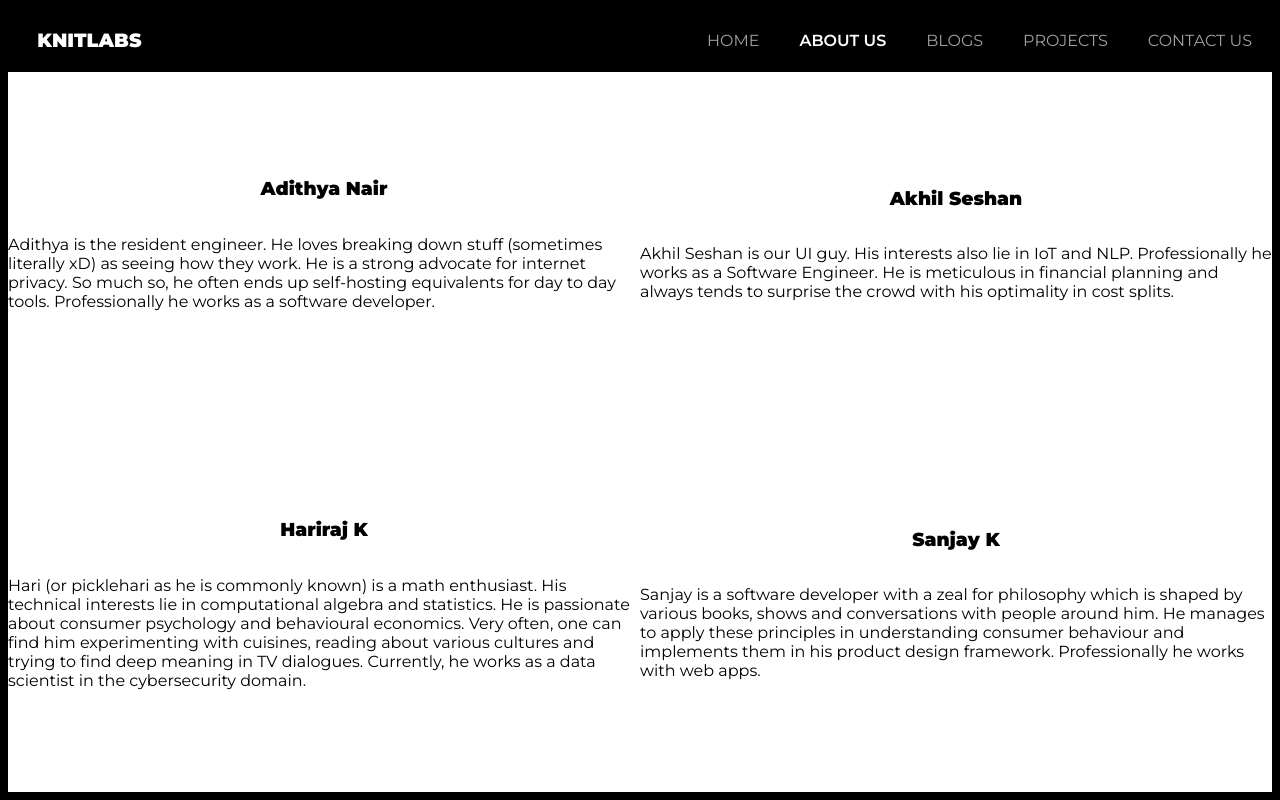
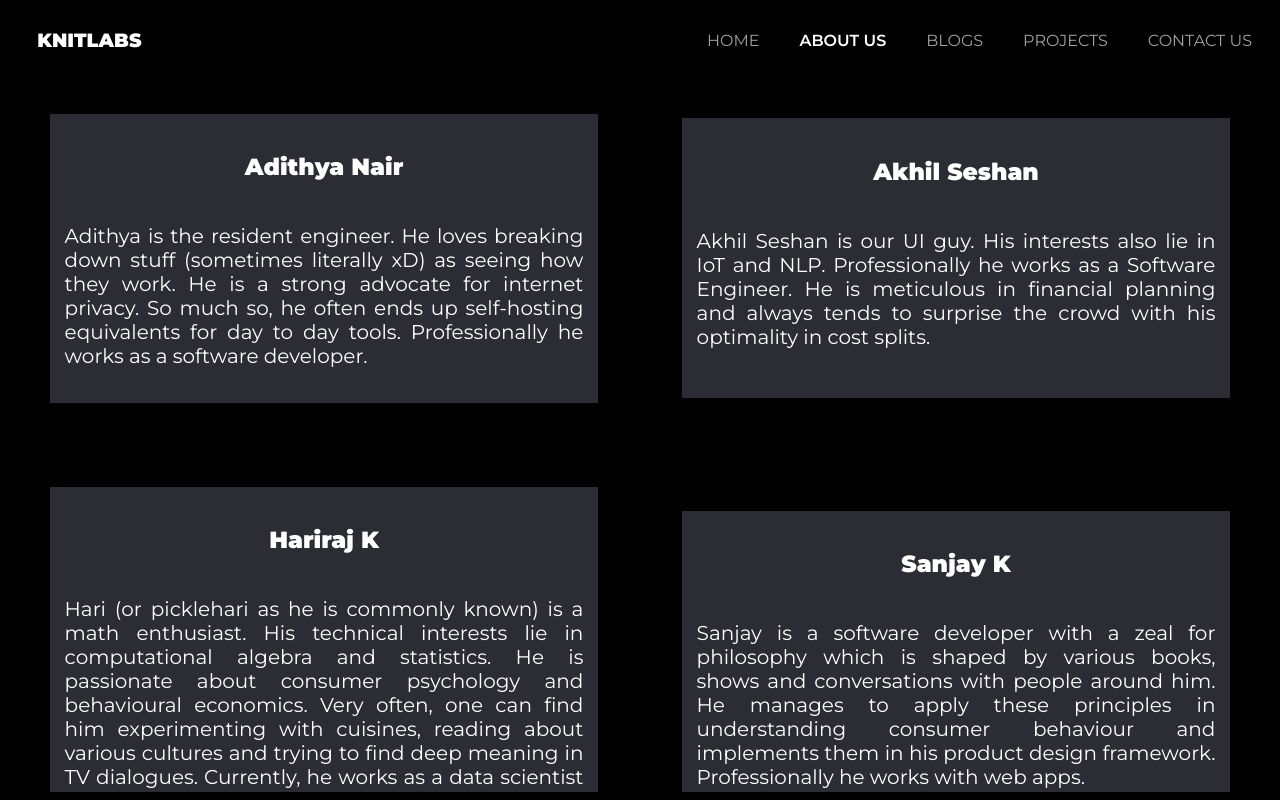
Before and after one commit to knitlabs/knitlabs.github.io, a Vue app: page / in a window 1280 px wide. Both pictures are taken after a click on the element "ABOUT US". Built offline with nearby package versions, Linux system fonts and the light colour scheme.

Commit message:
Modified cards for about us

```diff
--- a/src/components/About.vue
+++ b/src/components/About.vue
@@ -13,11 +13,14 @@
       accelerate and help you strike things of your to-do list.
     </div> -->
     <div class="column" v-for="c in content" :key="content.indexOf(c)">
+      <div class="content-container">
         <div class="content">
           <h3>{{ c.name }}</h3>
           <p>{{ c.about }}</p>
         </div>
       </div>
+    </div>
+
   </div>
 </template>
 
@@ -65,23 +68,40 @@ export default {
 #about {
   height: 100%;
 }
+
 .column {
   display: flex;
   justify-content: center;
   align-items: center;
 }
+.content-container{
+  display: flex;
+  flex-wrap: wrap;
+  margin: 5%;
+  justify-content: space-evenly;
+}
+
 .content {
   display: flex;
-  justify-content: center;
+  justify-content: flex-start;
+  text-align: justify;
   align-items: center;
   color: black;
-  background-color: white;
+  margin: 10px;
+  padding: 15px;
+  min-height: 250px;
+  font-size: 20px;
+  color: white;
+
+  background-color:#2b2c34;
 }
+
 @media screen and (min-width: 745px) {
   #about {
     display: flex;
     flex-wrap: wrap;
   }
+
   .column {
     flex-basis: 50%;
   }
```
Lines whose indentation alone changed are shown as unchanged.
